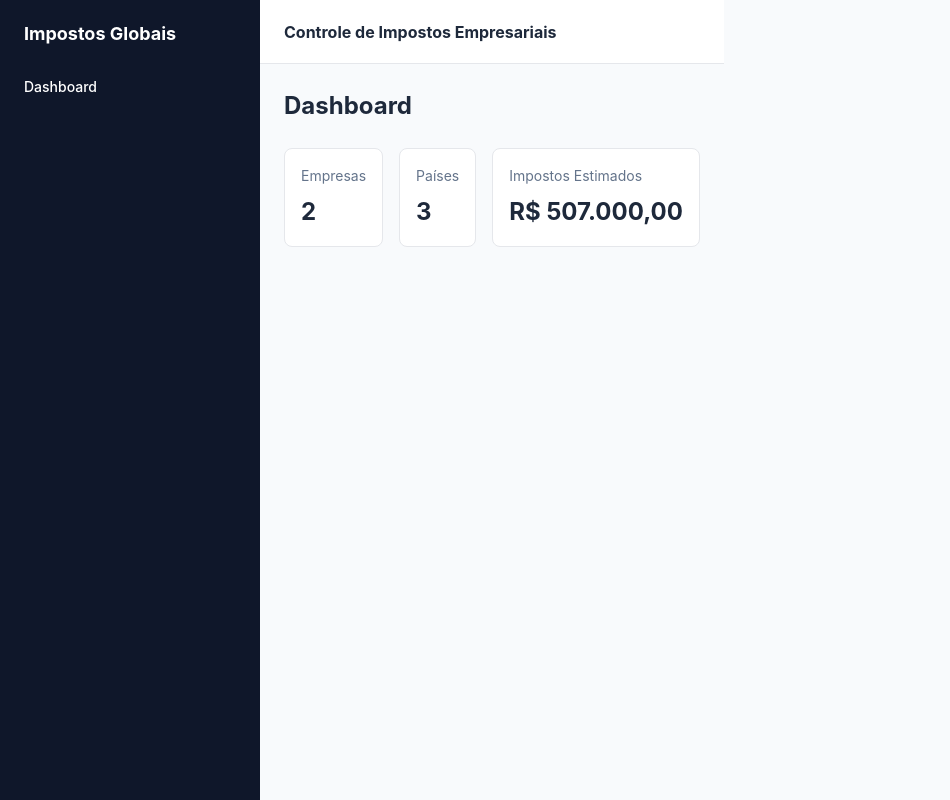
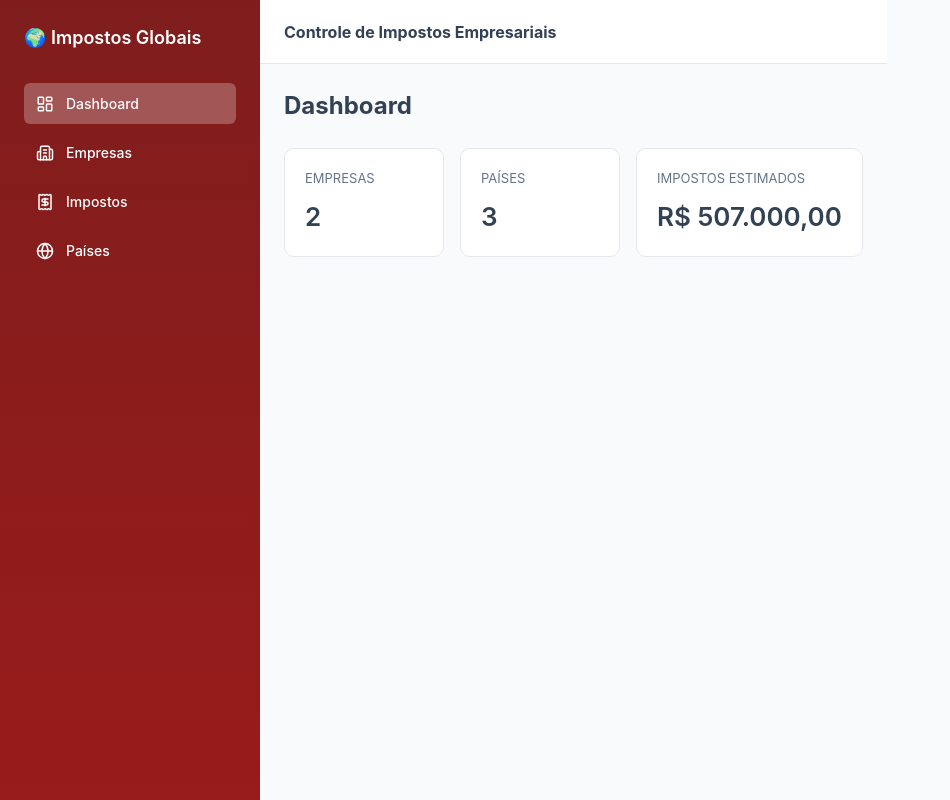
Before and after one commit to gillyguilherme/controle-impostos-empresariais, a React (Vite) app: page / in a window 1280 px wide. Shown: the whole page, without its empty margins (0-950 px from the left). Built offline with nearby package versions, Linux system fonts and the light colour scheme.

Commit message:
modernizacao layout com sidebar em degradê bordô e navegação com ícones

```diff
--- a/package.json
+++ b/package.json
@@ -10,6 +10,7 @@
     "preview": "vite preview"
   },
   "dependencies": {
+    "lucide-react": "^0.562.0",
     "react": "^19.2.0",
     "react-dom": "^19.2.0",
     "react-router-dom": "^7.12.0"
--- a/src/components/layout/Sidebar.tsx
+++ b/src/components/layout/Sidebar.tsx
@@ -1,12 +1,38 @@
 import { NavLink } from "react-router-dom";
+import {
+  LayoutDashboard,
+  Building2,
+  Receipt,
+  Globe
+} from "lucide-react";
 
 export function Sidebar() {
   return (
     <aside className="sidebar">
-      <h1>Impostos Globais</h1>
+      <div className="sidebar-logo">
+        🌍 Impostos Globais
+      </div>
 
-      <nav>
-        <NavLink to="/">Dashboard</NavLink>
+      <nav className="sidebar-nav">
+        <NavLink to="/" end>
+          <LayoutDashboard size={18} />
+          Dashboard
+        </NavLink>
+
+        <NavLink to="/companies">
+          <Building2 size={18} />
+          Empresas
+        </NavLink>
+
+        <NavLink to="/taxes">
+          <Receipt size={18} />
+          Impostos
+        </NavLink>
+
+        <NavLink to="/countries">
+          <Globe size={18} />
+          Países
+        </NavLink>
       </nav>
     </aside>
   );
--- /dev/null
+++ b/src/features/companies/pages/CompaniesPage.tsx
@@ -0,0 +1,8 @@
+export function CompaniesPage() {
+  return (
+    <>
+      <h2>Empresas</h2>
+      <p>Gerencie as empresas cadastradas no sistema.</p>
+    </>
+  );
+}
--- a/src/routes/AppRoutes.tsx
+++ b/src/routes/AppRoutes.tsx
@@ -1,6 +1,10 @@
 import { BrowserRouter, Routes, Route } from "react-router-dom";
 import { MainLayout } from "../components/layout/MainLayout";
+
 import { DashboardPage } from "../features/taxes/pages/DashboardPage";
+import { CompaniesPage } from "../features/companies/pages/CompaniesPage";
+import { TaxesPage } from "../features/taxes/pages/TaxesPage";
+import { CountriesPage } from "../features/countries/pages/CountriesPage";
 
 export function AppRoutes() {
   return (
@@ -8,6 +12,9 @@ export function AppRoutes() {
       <MainLayout>
         <Routes>
           <Route path="/" element={<DashboardPage />} />
+          <Route path="/companies" element={<CompaniesPage />} />
+          <Route path="/taxes" element={<TaxesPage />} />
+          <Route path="/countries" element={<CountriesPage />} />
         </Routes>
       </MainLayout>
     </BrowserRouter>
--- a/src/styles/layout.css
+++ b/src/styles/layout.css
@@ -3,32 +3,61 @@
   height: 100vh;
 }
 
+/* SIDEBAR */
 .sidebar {
   width: var(--sidebar-width);
-  background-color: var(--color-secondary);
+  background: linear-gradient(
+    180deg,
+    var(--color-primary),
+    var(--color-primary-light)
+  );
   color: white;
   padding: 24px;
+  display: flex;
+  flex-direction: column;
 }
 
-.sidebar h1 {
+.sidebar-logo {
   font-size: 18px;
+  font-weight: 600;
   margin-bottom: 32px;
 }
 
-.sidebar nav a {
-  display: block;
+.sidebar-nav {
+  display: flex;
+  flex-direction: column;
+  gap: 8px;
+}
+
+.sidebar-nav a {
+  display: flex;
+  align-items: center;
+  gap: 12px;
+  padding: 10px 12px;
+  border-radius: 6px;
   color: white;
   text-decoration: none;
-  margin-bottom: 16px;
   font-size: 14px;
+  transition: background 0.2s;
 }
 
+.sidebar-nav a:hover {
+  background-color: rgba(255, 255, 255, 0.15);
+}
+
+.sidebar-nav a.active {
+  background-color: rgba(255, 255, 255, 0.25);
+}
+
+/* CONTENT */
 .content {
   flex: 1;
   display: flex;
   flex-direction: column;
+  background-color: var(--color-background);
 }
 
+/* HEADER */
 .header {
   height: var(--header-height);
   background-color: var(--color-surface);
@@ -39,6 +68,7 @@
   justify-content: space-between;
 }
 
+/* MAIN */
 .main {
   flex: 1;
   padding: 24px;
--- a/src/styles/ui.css
+++ b/src/styles/ui.css
@@ -1,38 +1,22 @@
 .card {
   background-color: var(--color-surface);
-  border-radius: 8px;
-  padding: 16px;
+  border-radius: 10px;
+  padding: 20px;
   border: 1px solid #e5e7eb;
+  min-width: 160px;
 }
 
 .card-title {
-  font-size: 14px;
+  font-size: 13px;
   color: var(--color-muted);
   margin-bottom: 8px;
+  text-transform: uppercase;
 }
 
 .card-value {
-  font-size: 24px;
-  font-weight: bold;
-}
-
-.table {
-  width: 100%;
-  border-collapse: collapse;
-  margin-top: 16px;
-}
-
-.table th,
-.table td {
-  padding: 12px;
-  border-bottom: 1px solid #e5e7eb;
-  text-align: left;
-  font-size: 14px;
-}
-
-.table th {
-  background-color: #f1f5f9;
+  font-size: 26px;
   font-weight: 600;
+  color: var(--color-text);
 }
 
 .loading {
--- a/src/styles/variables.css
+++ b/src/styles/variables.css
@@ -1,9 +1,9 @@
 :root {
-  --color-primary: #1e40af;
-  --color-secondary: #0f172a;
+  --color-primary: #7f1d1d;
+  --color-primary-light: #991b1b;
   --color-background: #f8fafc;
   --color-surface: #ffffff;
-  --color-text: #1e293b;
+  --color-text: #334155;
   --color-muted: #64748b;
 
   --sidebar-width: 260px;
```
Also changed, not shown: src/features/countries/pages/CountriesPage.tsx (added), src/features/taxes/pages/TaxesPage.tsx (added), 1 other file (tests, documents, lock files or other folders).
